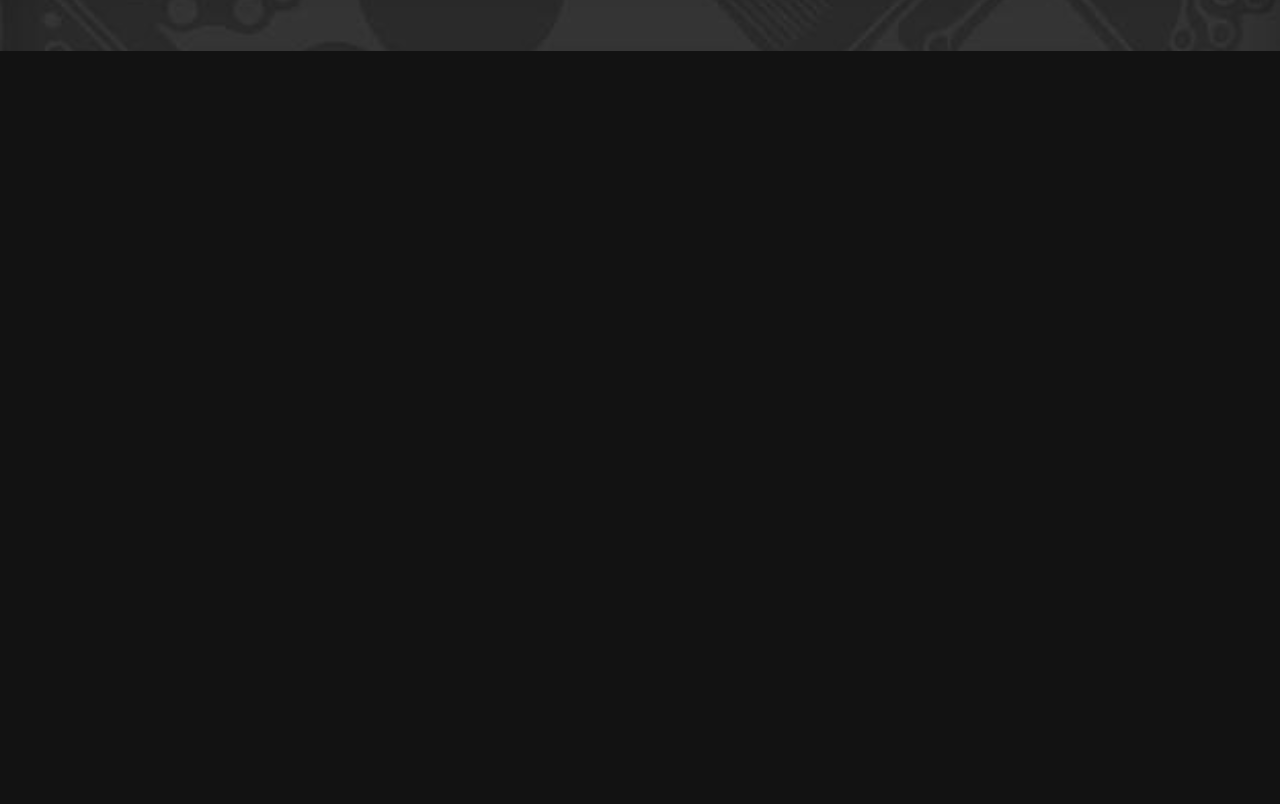
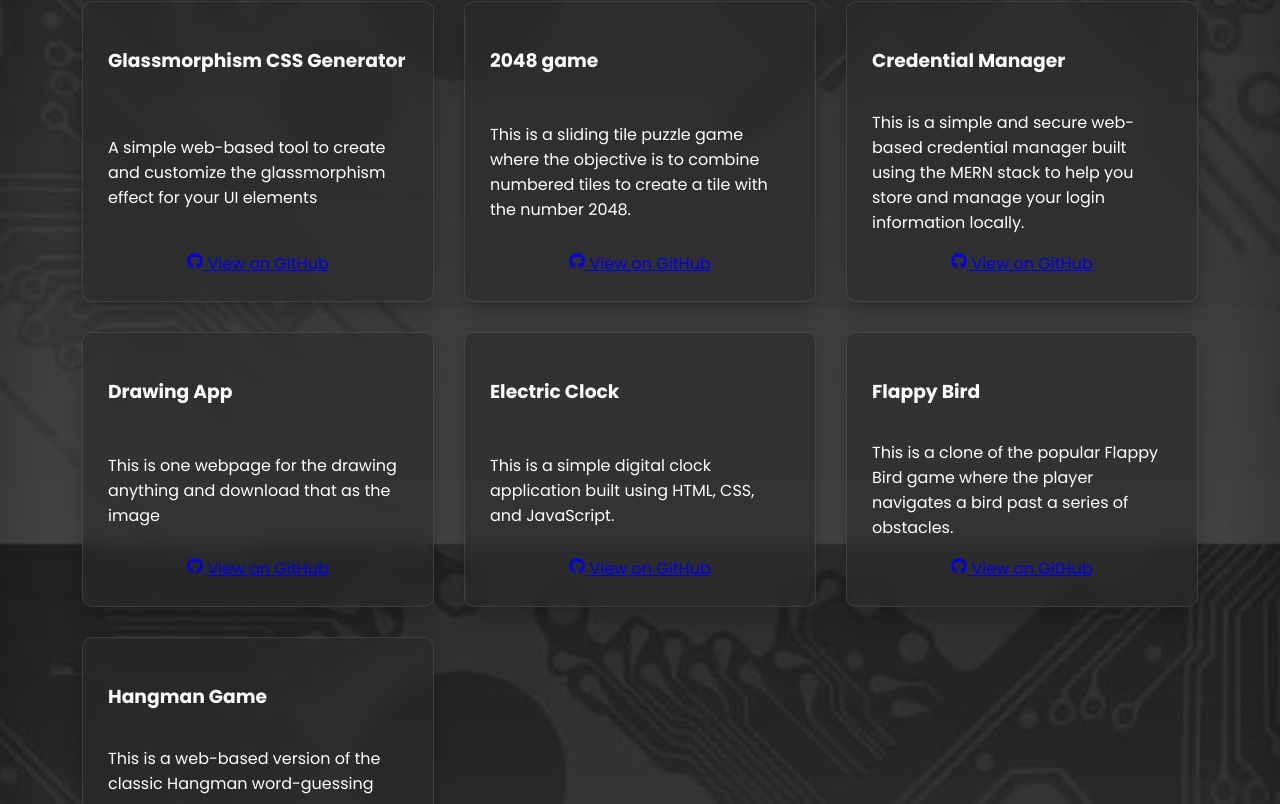
Before and after one commit to saivarshith123/My-Portfolio, a React (Create React App) app: page /projects in a window 1280 px wide. Shown: the part 1856-2660 px from the top of the page. Before the commit the page ends 1907 px from the top, so only its background shows below. Built offline with nearby package versions, Linux system fonts and the light colour scheme.

Commit message:
Add multiple project entries to projectData.js

```diff
--- a/src/projectData.js
+++ b/src/projectData.js
@@ -68,6 +68,46 @@ const projectData = [
     title: "Power BI - Blinkit Business Analysis",
     description: "A business analysis of e-commerce and retail platforms like Blinkit using real-world data insights.",
     githubLink: "https://github.com/saivarshith123/Blinkit-Analysis.git"
+  },
+  {
+    title: "Dictonary App",
+    description: "This is a web dictionary app that searches for a word's definition, example, and audio playback using an API.",
+    githubLink: "https://github.com/saivarshith123/Dictionary-app.git"
+  },
+  {
+    title: "Glassmorphism CSS Generator",
+    description: "A simple web-based tool to create and customize the glassmorphism effect for your UI elements",
+    githubLink: "https://github.com/saivarshith123/css-glass-creator.git"
+  },
+  {
+    title: "2048 game",
+    description: "This is a sliding tile puzzle game where the objective is to combine numbered tiles to create a tile with the number 2048.",
+    githubLink: "https://github.com/saivarshith123/2048-Game.git"
+  },
+  {
+    title: "Credential Manager",
+    description: "This is a simple and secure web-based credential manager built using the MERN stack to help you store and manage your login information locally.",
+    githubLink: "https://github.com/saivarshith123/Credential-Manager-MongoDB.git"
+  },
+  {
+    title: "Drawing App",
+    description: "This is one webpage for the drawing anything and download that as the image",
+    githubLink: "https://github.com/saivarshith123/Drawing-app.git"
+  },
+  {
+    title: "Electric Clock",
+    description: "This is a simple digital clock application built using HTML, CSS, and JavaScript.",
+    githubLink: "https://github.com/saivarshith123/electric-clock.git"
+  },
+  {
+    title: "Flappy Bird",
+    description: "This is a clone of the popular Flappy Bird game where the player navigates a bird past a series of obstacles.",
+    githubLink: "https://github.com/saivarshith123/Flappy-Bird-Game.git"
+  },
+  {
+    title: "Hangman Game",
+    description: "This is a web-based version of the classic Hangman word-guessing game.",
+    githubLink: "https://github.com/saivarshith123/hangman-game.git"
   }
 ];
 
```
